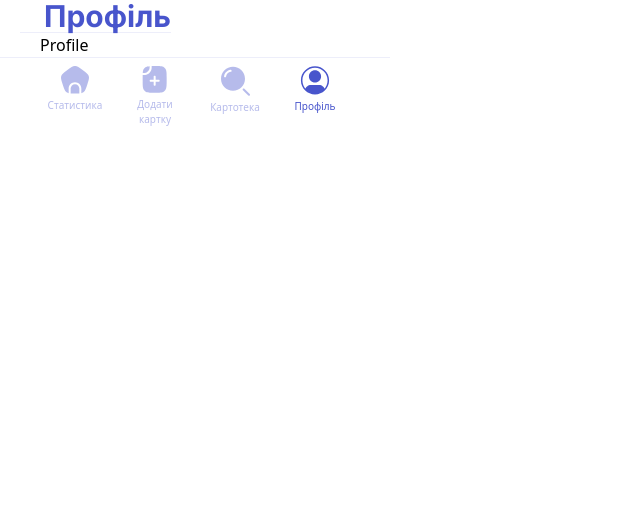
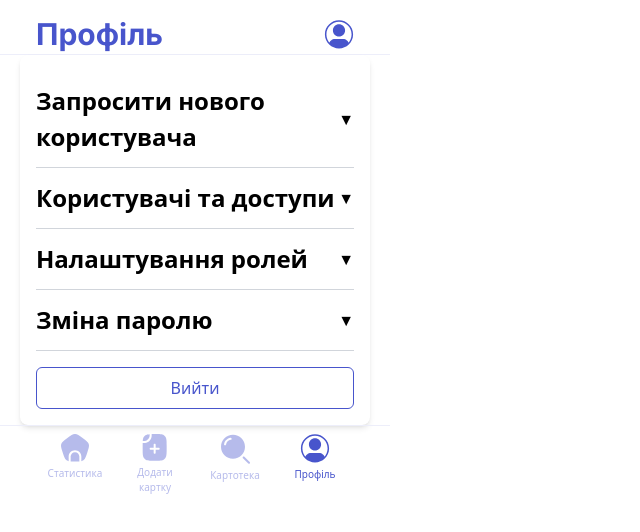
Before and after one commit to baza-trainee/AnimalRescueKharkiv, a Next.js app: page /crm/profile in a window 1280 px wide. Shown: the top 532 px of the page, without its empty margins (0-640 px from the left). Built offline with nearby package versions, Linux system fonts and the light colour scheme.

Commit message:
fix: improve static export configuration for Vercel deployment

```diff
--- a/next.config.mjs
+++ b/next.config.mjs
@@ -1,9 +1,9 @@
-/** @type {import('next').NextConfig} */
 const nextConfig = {
   output: "export",
+  trailingSlash: true, // Додає слеші в кінці URL
 
   images: {
-    unoptimized: true, // Додаємо це, щоб вирішити проблему з оптимізацією зображень
+    unoptimized: true,
   },
 
   webpack(config) {
--- a/src/app/crm/profile/page.tsx
+++ b/src/app/crm/profile/page.tsx
@@ -3,15 +3,13 @@ import Header from "@/src/components/crm/Header/index";
 // import MenuDesktop from "@/src/components/crm/MenuDesktop";
 import ProfileCrm from "@/src/components/crm/Profile";
 
-
 export default function ProfilePage() {
   return (
     <>
-
-      <section className="flex">
+      <Header title="Профіль" />
+      <section className="w-[390px]">
         {/* <MenuDesktop /> */}
         <div className="px-5">
-          <Header title="Профіль" />
           <ProfileCrm />
         </div>
       </section>
--- a/src/components/crm/Header/index.tsx
+++ b/src/components/crm/Header/index.tsx
@@ -1,33 +1,23 @@
-// import DashbordAdmin from "./dashbordAdmin";
-// import { inter } from "../../../fonts";
-
-// const HeaderCrm = ({ title}) => {
-//     return (
-//         // <header className="flex h-[56px] ml-0 border-b border-lightBlue xl:mr-16 xlr:mt-[32px] items-center">
-//         //     <div className="pl-6 pt-5 xlr:pt-0 ">
-//         //         <DashbordAdmin />
-//         //     </div>
-//         // </header>
-//         <header className="flex h-[56px] ml-0 border-b border-lightBlue xl:mr-16 xlr:mt-[32px] items-center">
-//            <h1 className="text-2xl font-bold"><p className={`${inter.className} font-bold text-2xl/[36px] text-mainBlue xl:text-3xl/[32px]`}>{title}</p></h1>
-//            {/* {subtitle && <p className="text-sm">{subtitle}</p>} */}
-//          </header>
-//     )
-// }
-
-// export default HeaderCrm;
+"use client";
+import { usePathname } from "next/navigation";
 import React from "react";
-
+import ProfileIcon from "../Footer/FooterIcons/Profile";
 import { inter } from "../../../fonts";
 
 const HeaderCrm: React.FC<{ title: string }> = ({ title }) => {
+  const pathname = usePathname();
+  const isProfilePage = pathname === "/crm/profile";
+
   return (
-    <header className="flex  pl-6 pt-0 border-b border-lightBlue items-center">
-      {/* <div className=" xlr:pt-0">
-      </div> */}
+    <header className="flex justify-between w-[390px] px-9 pt-[18px] pb-1 border-b border-lightBlue items-center">
       <h1 className={`${inter.className} font-bold text-2xl/[36px] text-mainBlue xl:text-3xl/[32px]`}>
         {title}
       </h1>
+      {isProfilePage && (
+        <div className="flex flex-col items-center text-mainBlue fill-mainBlue text-opacity-100 ml-4">
+          <ProfileIcon />
+        </div>
+      )}
     </header>
   );
 };
--- a/src/components/crm/Profile/index.tsx
+++ b/src/components/crm/Profile/index.tsx
@@ -1,11 +1,61 @@
-const ProfileCrm = () => {
+"use client";
+import React, { useState } from "react";
+
+const AccordionItem: React.FC<{
+  title: string;
+  children?: React.ReactNode;
+}> = ({ title, children }) => {
+  const [isOpen, setIsOpen] = useState(false);
+
   return (
-    <>
-      <div className="px-5">
-        <p>Profile</p>
-      </div>
-    </>
+    <div className="border-b border-gray-300">
+      <button
+        onClick={() => setIsOpen(!isOpen)}
+        className="flex justify-between items-center w-full py-3 font-semibold
+         ">
+        <span className="w-[300px] text-left text-[24px] leading-[150%]">
+          {title}
+        </span>
+        <span>{isOpen ? "▲" : "▼"}</span>
+      </button>
+      {isOpen && <div className="p-4">{children}</div>}
+    </div>
   );
 };
 
-export default ProfileCrm;
+const ProfileSettings: React.FC = () => {
+  return (
+    <div className="w-full max-w-md mx-auto bg-white shadow-md rounded-lg p-4">
+      <AccordionItem title="Запросити нового користувача">
+        <label
+          htmlFor="countries"
+          className="block mb-2 text-[18px] font-medium text-gray-900 leading-[150%]">
+          Адреса електронної пошти
+        </label>
+        <input
+          type="email"
+          placeholder="Введіть адресу"
+          className="w-full p-2 border rounded-xl mb-2 border-lightBlue"
+        />
+        <select className="w-full p-2 border rounded-xl mb-2">
+          <option>Ролі</option>
+          <option>Адміністратор</option>
+          <option>Користувач</option>
+        </select>
+        <button className="w-full bg-mainBlue text-white py-2 rounded-md">
+          Відправити запрошення
+        </button>
+      </AccordionItem>
+
+      <AccordionItem title="Користувачі та доступи" />
+      <AccordionItem title="Налаштування ролей" />
+      <AccordionItem title="Зміна паролю" />
+
+      <button className="w-full mt-4 border border-mainBlue text-mainBlue py-2 rounded-md">
+        Вийти
+      </button>
+    </div>
+  );
+};
+
+export default ProfileSettings;
```
